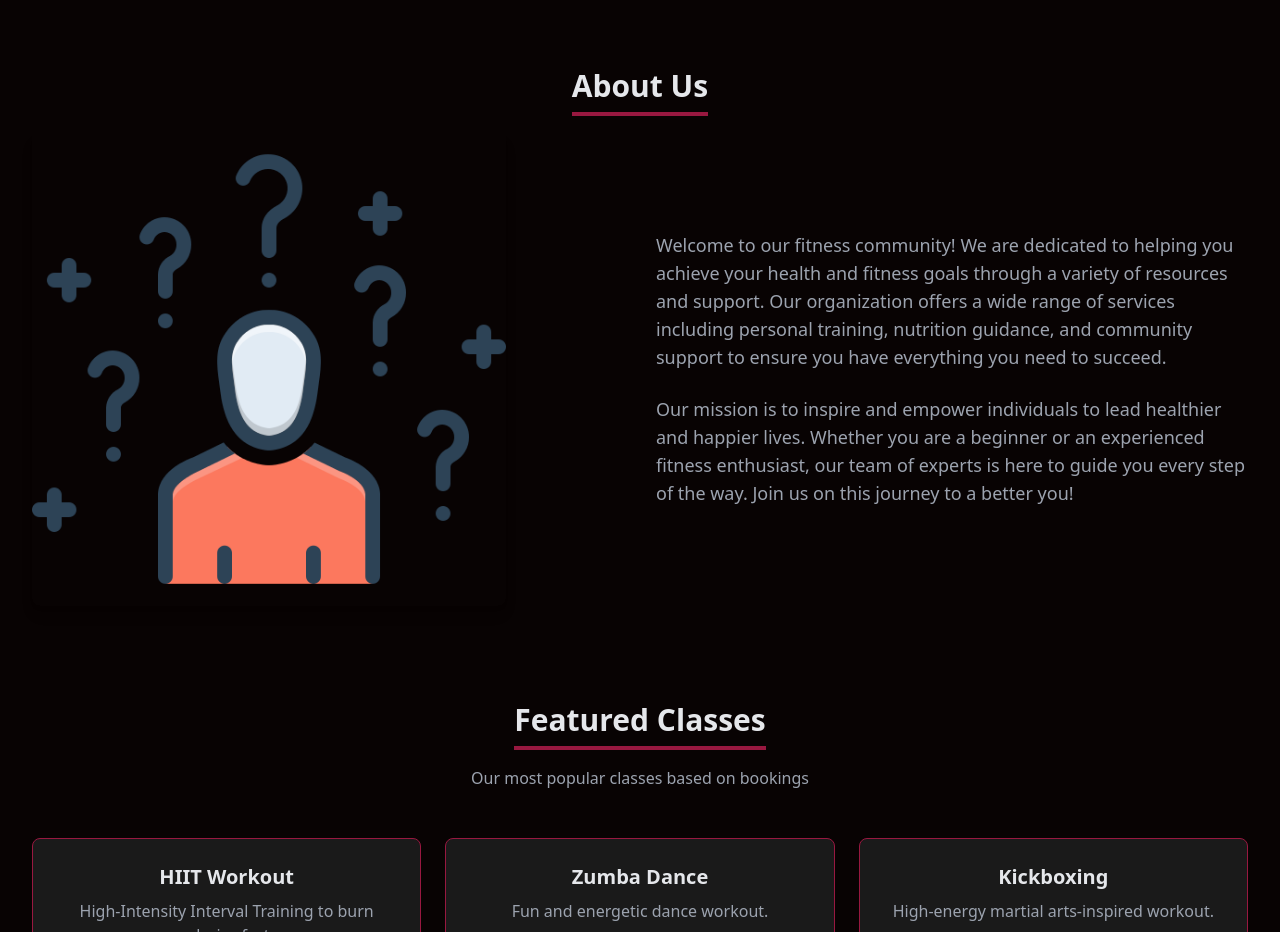
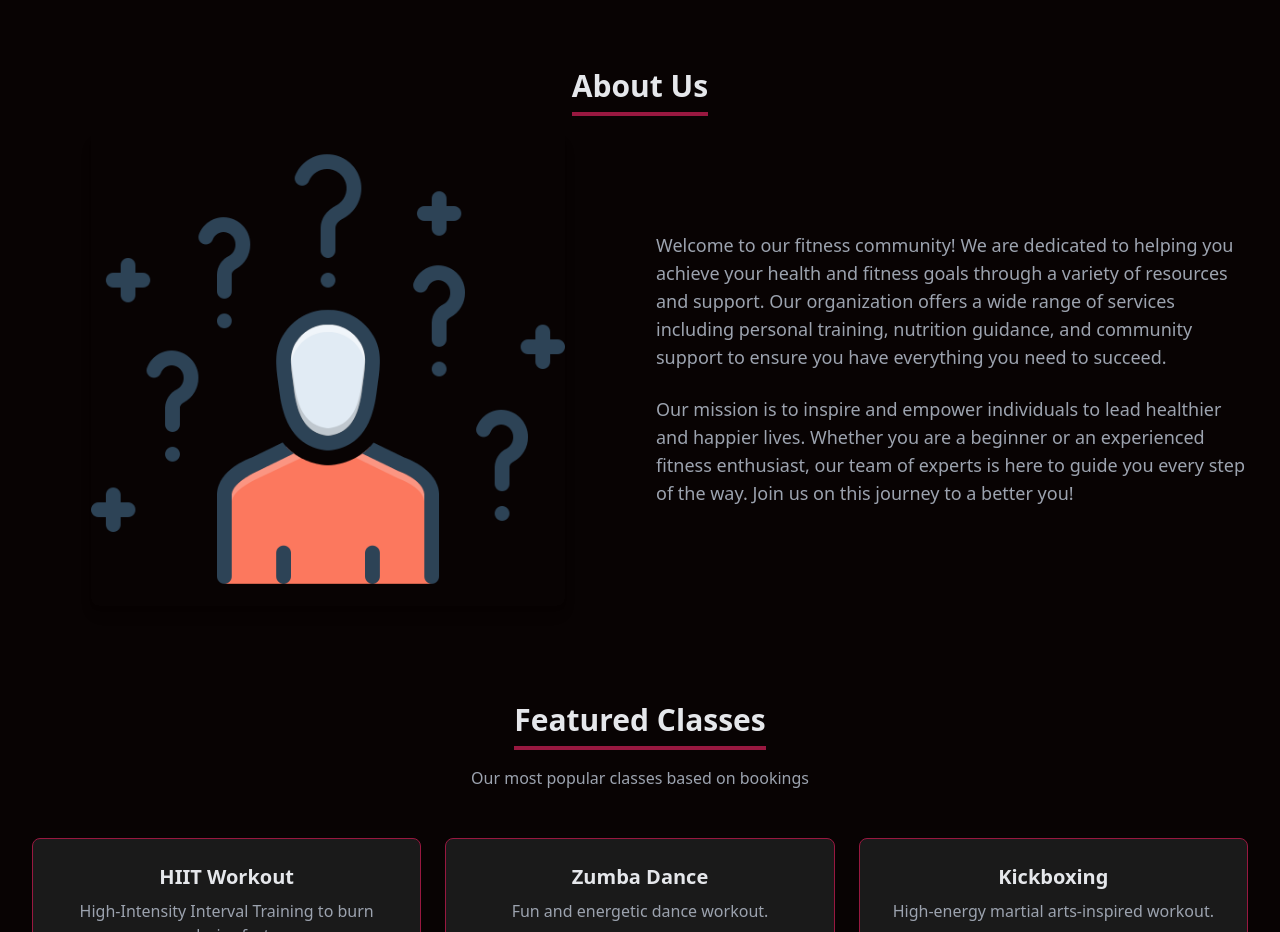
Before and after one commit to efaaz/gym-management-website-client, a React (Vite) app: page / in a window 1280 px wide. Shown: the part 1380-2312 px from the top of the page. Built offline with nearby package versions, Linux system fonts and the light colour scheme; no server answers.

Commit message:
fixed resposive issues

```diff
--- a/src/Components/Home/AboutSection/AboutSection.jsx
+++ b/src/Components/Home/AboutSection/AboutSection.jsx
@@ -11,7 +11,7 @@ const AboutSection = () => {
           <img
             src={aboutImage}
             alt="About Us"
-            className="rounded-lg shadow-lg w-[80%]"
+            className="rounded-lg shadow-lg mx-auto w-[80%]"
           />
         </div>
         <div className="lg:w-1/2 w-full">
--- a/src/Components/Home/CommunityPostCard/CommunityPostCard.jsx
+++ b/src/Components/Home/CommunityPostCard/CommunityPostCard.jsx
@@ -3,7 +3,7 @@ import { Link } from "react-router-dom";
 
 const CommunityPostCard = ({ title, excerpt, link }) => {
   return (
-    <div className="max-w-sm p-6 bg-[#1a1a1a] rounded-lg shadow-lg transition-transform transform hover:scale-105">
+    <div className="max-w-sm mx-auto p-6 bg-[#1a1a1a] rounded-lg shadow-lg transition-transform transform hover:scale-105">
       <h2 className="text-xl font-semibold text-gray-200 mb-4">{title}</h2>
       <p className="text-gray-400 mb-6">{excerpt}</p>
       <Link
```
